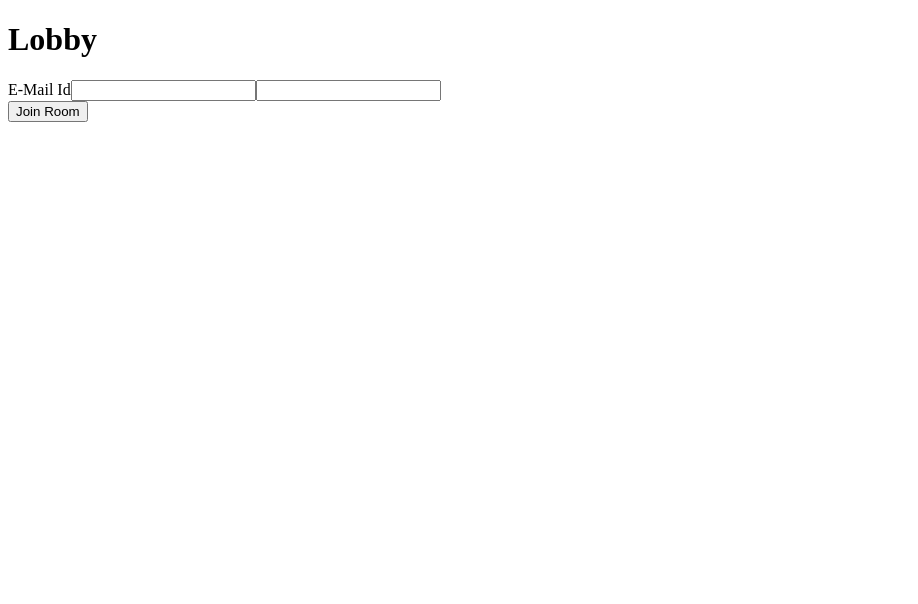
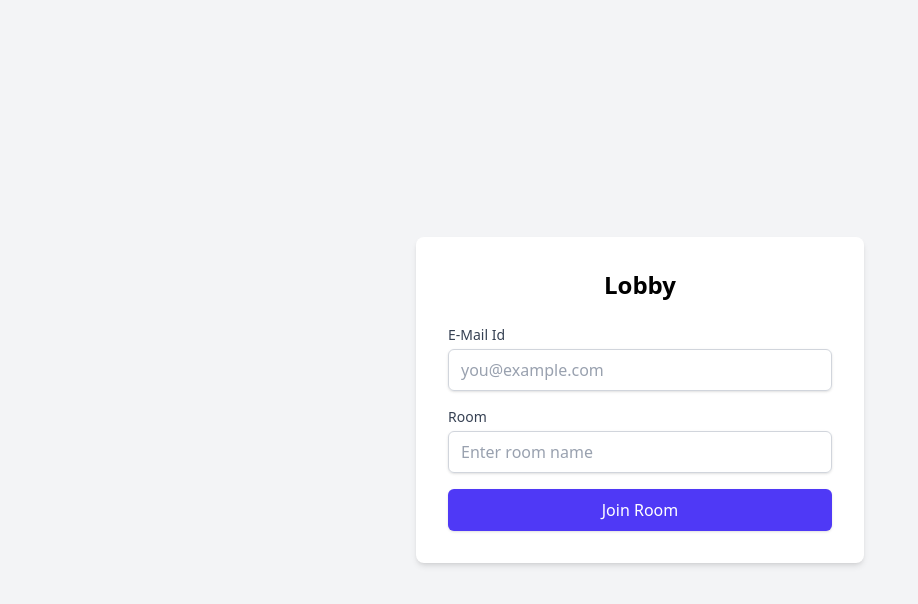
Before and after one commit to SambhavNITJ/SnapSync, a React (Vite) app in the folder client/: page / in a window 1280 px wide. Shown: the top 604 px of the page, without its empty margins (0-918 px from the left). Built offline with nearby package versions, Linux system fonts and the light colour scheme; no server answers.

Commit message:
ui updated

```diff
--- a/client/src/App.jsx
+++ b/client/src/App.jsx
@@ -2,6 +2,8 @@ import {Routes, Route} from 'react-router-dom'
 import Home from './pages/Home.jsx'
 import { SocketProvider } from './providers/Socket.jsx'
 import Room from './pages/Room.jsx'
+import './index.css'
+
 
 function App() {
   return (
--- a/client/src/main.jsx
+++ b/client/src/main.jsx
@@ -1,6 +1,7 @@
 import { StrictMode } from 'react'
 import { BrowserRouter, Routes, Route } from "react-router-dom"; // Fixed import
 import { createRoot } from 'react-dom/client'
+import './index.css'
 import App from './App.jsx'
 
 createRoot(document.getElementById('root')).render(
--- a/client/src/pages/Home.jsx
+++ b/client/src/pages/Home.jsx
@@ -1,44 +1,78 @@
-import React, {useCallback, useState, useEffect} from 'react'
+import React, { useCallback, useState, useEffect } from 'react'
 import { useSocket } from '../providers/Socket'
-import {useNavigate} from 'react-router-dom'
+import { useNavigate } from 'react-router-dom'
 
 function Home() {
-  const [email, setEmail] = useState('');
-  const [room, setRoom] = useState('');
-  const socket = useSocket();
-  const navigate = useNavigate();
+  const [email, setEmail] = useState('')
+  const [room, setRoom] = useState('')
+  const socket = useSocket()
+  const navigate = useNavigate()
 
-  const handleSubmit = useCallback((e) => {
-    e.preventDefault()
-    socket.emit("room-join", {email, room})
-  }, [email, room, socket])
+  const handleSubmit = useCallback(
+    (e) => {
+      e.preventDefault()
+      socket.emit("room-join", { email, room })
+    },
+    [email, room, socket]
+  )
 
-  const handleJoinRoom = useCallback((data) => {
-    const {email, room} = data;
-    console.log('you joined client side', email, 'Room:', room);
-    navigate(`/room/${room}`)
-  }, [navigate])
-
+  const handleJoinRoom = useCallback(
+    (data) => {
+      const { email, room } = data
+      console.log('you joined client side', email, 'Room:', room)
+      navigate(`/room/${room}`)
+    },
+    [navigate]
+  )
 
   useEffect(() => {
     socket.on('room-join', handleJoinRoom)
-
     return () => {
       socket.off('room-join', handleJoinRoom)
     }
   }, [socket, handleJoinRoom])
 
   return (
-    <div>
-      <h1>Lobby</h1>
-      <form onSubmit={handleSubmit}>
-        <label htmlFor='email'>E-Mail Id</label>
-        <input type = 'email' id = 'email' value = {email} onChange={e => setEmail(e.target.value)}/>
-        <label htmlFor='room'></label>
-        <input type = 'text' id = 'room' value = {room} onChange = {e => setRoom(e.target.value)}/>
-        <br/>
-        <button type = 'submit'>Join Room</button>
-      </form>
+    <div className="min-h-screen bg-gray-100 flex items-center justify-center">
+      <div className="bg-white shadow-md rounded-lg p-8 w-full max-w-md">
+        <h1 className="text-2xl font-bold mb-6 text-center">Lobby</h1>
+        <form onSubmit={handleSubmit} className="space-y-4">
+          <div>
+            <label htmlFor="email" className="block text-sm font-medium text-gray-700">
+              E-Mail Id
+            </label>
+            <input
+              type="email"
+              id="email"
+              value={email}
+              onChange={(e) => setEmail(e.target.value)}
+              className="mt-1 block w-full px-3 py-2 border border-gray-300 rounded-md shadow-sm placeholder-gray-400 focus:outline-none focus:ring-indigo-500 focus:border-indigo-500"
+              placeholder="you@example.com"
+            />
+          </div>
+          <div>
+            <label htmlFor="room" className="block text-sm font-medium text-gray-700">
+              Room
+            </label>
+            <input
+              type="text"
+              id="room"
+              value={room}
+              onChange={(e) => setRoom(e.target.value)}
+              className="mt-1 block w-full px-3 py-2 border border-gray-300 rounded-md shadow-sm placeholder-gray-400 focus:outline-none focus:ring-indigo-500 focus:border-indigo-500"
+              placeholder="Enter room name"
+            />
+          </div>
+          <div>
+            <button
+              type="submit"
+              className="w-full py-2 px-4 border border-transparent rounded-md shadow-sm text-white bg-indigo-600 hover:bg-indigo-700 focus:outline-none focus:ring-2 focus:ring-offset-2 focus:ring-indigo-500"
+            >
+              Join Room
+            </button>
+          </div>
+        </form>
+      </div>
     </div>
   )
 }
--- a/client/src/pages/Room.jsx
+++ b/client/src/pages/Room.jsx
@@ -1,104 +1,113 @@
-import React, {useCallback, useEffect, useState} from 'react'
+import React, { useCallback, useEffect, useState } from 'react'
 import { useSocket } from '../providers/Socket'
 import ReactPlayer from 'react-player'
 import peer from '../service/peer.js'
 
 function Room() {
-    const socket = useSocket();
-    const [remoteSocketId, setRemoteSocketId] = useState(null);
-    const [myStream, setMyStream] = useState(null);
-    const [remoteStream, setRemoteStream] = useState(null);
+  const socket = useSocket()
+  const [remoteSocketId, setRemoteSocketId] = useState(null)
+  const [myStream, setMyStream] = useState(null)
+  const [remoteStream, setRemoteStream] = useState(null)
+  // New state to track if this peer is the caller (sender) or not
+  const [isCaller, setIsCaller] = useState(null)
 
-    /// Function to handle user joined
+  // Handle when another user joins the room
   const handleUserJoined = useCallback((data) => {
-        const {email, id} = data;
-        setRemoteSocketId(id);
-        console.log('another Email joined room', email, 'SocketId:', id);
+    const { email, id } = data
+    setRemoteSocketId(id)
+    console.log('Another user joined:', email, 'SocketId:', id)
   }, [])
 
-
-
-    /// Function to handle call user
+  // Function to initiate a call to a remote user (caller side)
   const handleCallUser = useCallback(async () => {
+    setIsCaller(true)
     const stream = await navigator.mediaDevices.getUserMedia({
-            video: true, audio: true
-    });
-    const offer = await peer.getOffer();
-    socket.emit('call-user', {offer, to: remoteSocketId});
-    setMyStream(stream);
-
+      video: true,
+      audio: true,
+    })
+    setMyStream(stream)
+    const offer = await peer.getOffer()
+    socket.emit('call-user', { offer, to: remoteSocketId })
   }, [remoteSocketId, socket])
 
+  // Handle incoming call request (receiver side)
+  const handleIncomingCall = useCallback(
+    async ({ from, offer }) => {
+      setIsCaller(false)
+      setRemoteSocketId(from)
+      console.log('Incoming call from:', from)
+      const stream = await navigator.mediaDevices.getUserMedia({
+        video: true,
+        audio: true,
+      })
+      setMyStream(stream)
+      const ans = await peer.getAnswer(offer)
+      socket.emit('answer-call', { ans, to: from })
+    },
+    [socket]
+  )
 
-    /// Function to handle incoming call
-    const handleIncomingCall = useCallback(async({from, offer}) => {
-        setRemoteSocketId(from);
-        console.log('Incoming call from:', from);
-        const stream = await navigator.mediaDevices.getUserMedia({
-            video: true, audio: true
-        });
-        setMyStream(stream);
-
-        const ans = await peer.getAnswer(offer);
-        socket.emit('answer-call', {ans, to: from});
-    }, [socket]);
-
+  // Send the local stream tracks to the peer connection
   const sendStream = useCallback(() => {
-        if(myStream) {
-            for(const track of myStream.getTracks()) {
-                peer.peer.addTrack(track, myStream);
+    if (myStream) {
+      for (const track of myStream.getTracks()) {
+        peer.peer.addTrack(track, myStream)
       }
     }
-    }, [myStream]);
+  }, [myStream])
 
-    const handleCallAccepted = useCallback(async({ans, from}) => {
-        await peer.setLocalDescription(ans);
-        console.log('Call accepted from:', from);
-        sendStream();
-    }, [sendStream]);
+  // Handle call acceptance from the remote user
+  const handleCallAccepted = useCallback(
+    async ({ ans, from }) => {
+      await peer.setLocalDescription(ans)
+      console.log('Call accepted from:', from)
+      sendStream()
+    },
+    [sendStream]
+  )
 
+  // Handle negotiation needed event
+  const handleNegotiationNeeded = useCallback(async () => {
+    const offer = await peer.getOffer()
+    socket.emit('peer-nego-needed', { offer, to: remoteSocketId })
+  }, [remoteSocketId, socket])
 
-    /// Function to handle negotiation needed
-    const handleNegotiationNeeded = useCallback(async() => {
-        const offer = await peer.getOffer();
-        socket.emit('peer-nego-needed', {offer, to: remoteSocketId});
-    }, [remoteSocketId, socket]);
+  // Handle incoming negotiation request
+  const handleNegotiationIncoming = useCallback(
+    async ({ offer, from }) => {
+      const ans = await peer.getAnswer(offer)
+      socket.emit('peer-nego-done', { ans, to: from })
+    },
+    [socket]
+  )
 
-
-    const handleNegotiationIncoming = useCallback(async({offer, from}) => {
-        const ans = await peer.getAnswer(offer);
-        socket.emit('peer-nego-done', {ans, to: from});
-    }, [socket]);
-
-
-    const handleNegoFinal = useCallback(async({ans}) => {
-        console.log('Final Nego:', ans);
-        await peer.setLocalDescription(ans);
-    }, []);
+  // Handle final negotiation answer
+  const handleNegoFinal = useCallback(async ({ ans }) => {
+    console.log('Final negotiation:', ans)
+    await peer.setLocalDescription(ans)
+  }, [])
 
   useEffect(() => {
-        peer.peer.addEventListener('negotiationneeded', handleNegotiationNeeded);
+    peer.peer.addEventListener('negotiationneeded', handleNegotiationNeeded)
     return () => {
-            peer.peer.removeEventListener('negotiationneeded', handleNegotiationNeeded);
+      peer.peer.removeEventListener('negotiationneeded', handleNegotiationNeeded)
     }
-    }, [handleNegotiationNeeded]);
-
+  }, [handleNegotiationNeeded])
 
   useEffect(() => {
     peer.peer.addEventListener('track', (e) => {
-            console.log('got track!');
-            setRemoteStream(e.streams[0]);
-        });
-    }, []);
+      console.log('Received remote track')
+      setRemoteStream(e.streams[0])
+    })
+  }, [])
 
-
-    /// useEffect to listen to room-join event
+  // Listen for socket events
   useEffect(() => {
     socket.on('room-join', handleUserJoined)
-        socket.on('incoming-call', handleIncomingCall);
-        socket.on('call-accepted', handleCallAccepted);
-        socket.on('peer-nego-needed', handleNegotiationIncoming);
-        socket.on('peer-nego-final', handleNegoFinal);
+    socket.on('incoming-call', handleIncomingCall)
+    socket.on('call-accepted', handleCallAccepted)
+    socket.on('peer-nego-needed', handleNegotiationIncoming)
+    socket.on('peer-nego-final', handleNegoFinal)
 
     return () => {
       socket.off('room-join', handleUserJoined)
@@ -107,32 +116,78 @@ function Room() {
       socket.off('peer-nego-needed', handleNegotiationIncoming)
       socket.off('peer-nego-final', handleNegoFinal)
     }
-
-    }, [socket, handleUserJoined, handleIncomingCall, handleCallAccepted, handleNegotiationIncoming, handleNegoFinal])
+  }, [
+    socket,
+    handleUserJoined,
+    handleIncomingCall,
+    handleCallAccepted,
+    handleNegotiationIncoming,
+    handleNegoFinal,
+  ])
 
   return (
-    <div>
-        <h1>Room</h1>
-        <h2>{remoteSocketId ? 'connected' : 'no one in room'}</h2>
-        {myStream && <button onClick={sendStream}>Send Stream </button>}
-        {
-            remoteSocketId &&
-            <button onClick={handleCallUser}>Call</button>
-        }
-        {
-            myStream &&
-            <>
-            <h2>My Stream</h2>
-            <ReactPlayer height = "200px" width = "200px" url={myStream} playing/>
-            </>
-        }
-        {
-            remoteStream &&
-            <>
-            <h2>Remote Stream</h2>
-            <ReactPlayer height = "200px" width = "200px" url={remoteStream} playing/>
-            </>
-        }
+    <div className="min-h-screen bg-gray-100 flex flex-col items-center p-4">
+      <div className="bg-white shadow-lg rounded-lg p-6 w-full max-w-3xl">
+        <h1 className="text-3xl font-bold mb-4 text-center">Room</h1>
+        <div className="text-center mb-6">
+          <h2 className="text-xl">
+            {remoteSocketId ? (
+              <span className="text-green-600">Connected</span>
+            ) : (
+              <span className="text-red-600">Disconnected</span>
+            )}
+          </h2>
+        </div>
+        <div className="flex justify-center space-x-4 mb-6">
+          {/* Only show the Accept Call button (which triggers sendStream) if myStream exists and this peer is the receiver */}
+          {!isCaller && myStream && (
+            <button
+              onClick={sendStream}
+              className="px-4 py-2 bg-green-500 text-white rounded hover:bg-green-600 focus:outline-none focus:ring-2 focus:ring-green-300"
+            >
+              Accept Call
+            </button>
+          )}
+          {remoteSocketId && (
+            <button
+              onClick={handleCallUser}
+              className="px-4 py-2 bg-indigo-600 text-white rounded hover:bg-indigo-700 focus:outline-none focus:ring-2 focus:ring-indigo-300"
+            >
+              Call
+            </button>
+          )}
+        </div>
+        <div className="grid grid-cols-1 md:grid-cols-2 gap-6">
+          {myStream && (
+            <div className="flex flex-col items-center">
+              <h2 className="mb-2 font-semibold">My Stream</h2>
+              <div className="border rounded-lg overflow-hidden">
+                <ReactPlayer
+                  height="200px"
+                  width="300px"
+                  url={myStream}
+                  playing
+                  controls
+                />
+              </div>
+            </div>
+          )}
+          {remoteStream && (
+            <div className="flex flex-col items-center">
+              <h2 className="mb-2 font-semibold">Remote Stream</h2>
+              <div className="border rounded-lg overflow-hidden">
+                <ReactPlayer
+                  height="200px"
+                  width="300px"
+                  url={remoteStream}
+                  playing
+                  controls
+                />
+              </div>
+            </div>
+          )}
+        </div>
+      </div>
     </div>
   )
 }
```
Also changed, not shown: 1 other file (tests, documents, lock files or other folders). Lines whose indentation alone changed are shown as unchanged.
